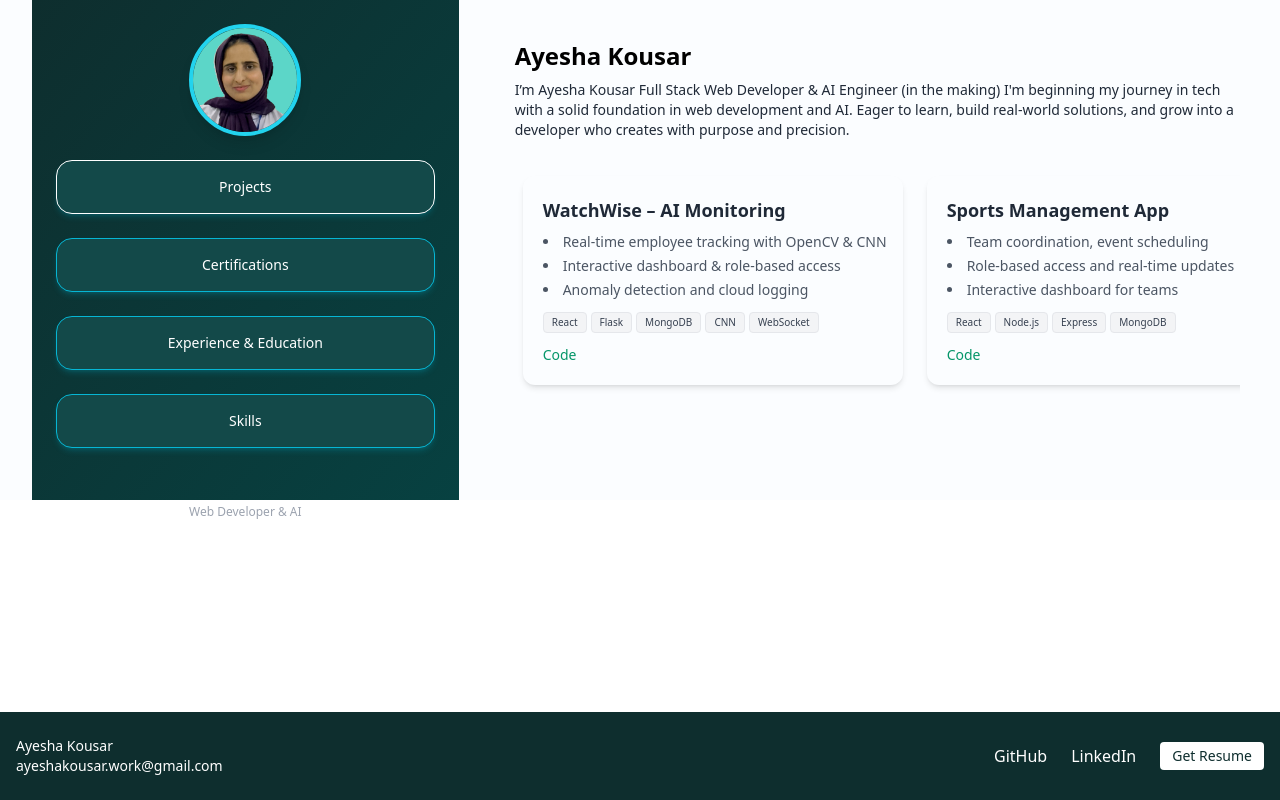
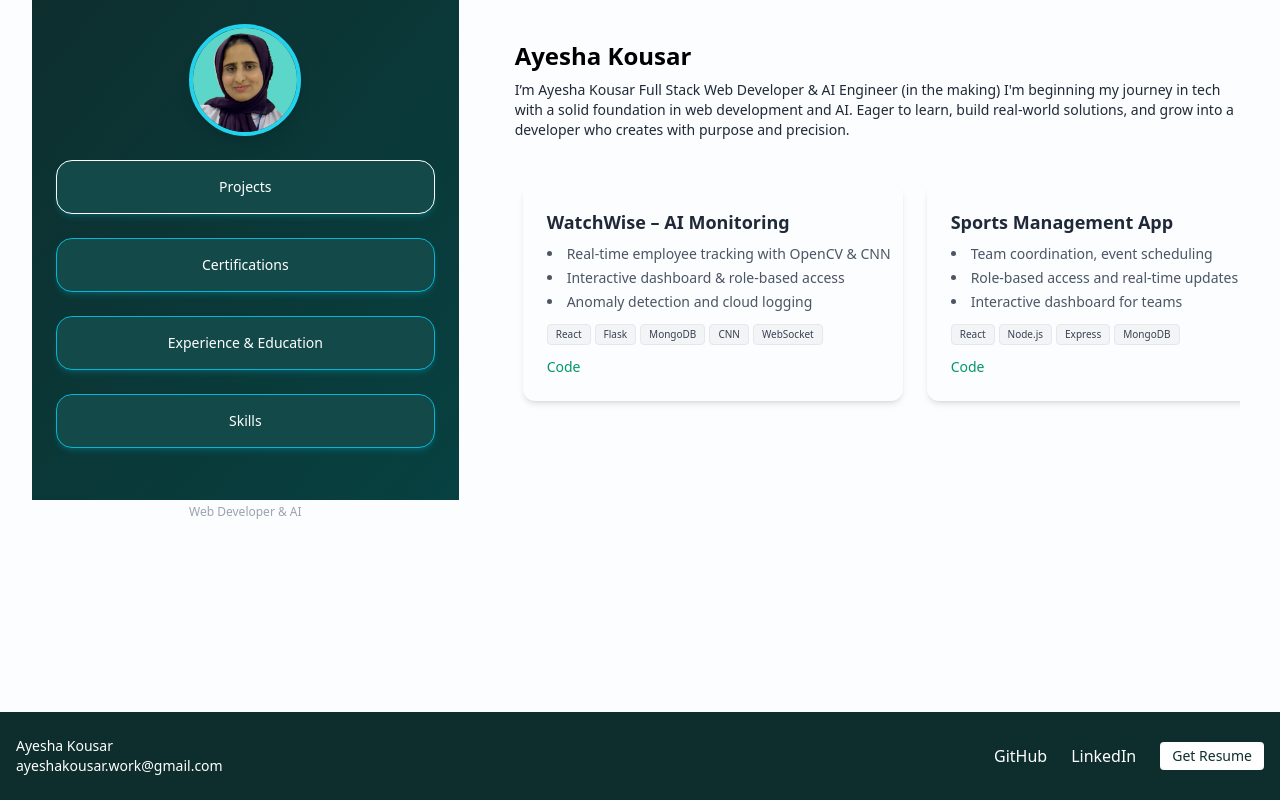
Before and after one commit to ayeshakousar-work/Portfolio, a React (Create React App) app: page / in a window 1280 px wide. Built offline with nearby package versions, Linux system fonts and the light colour scheme.

Commit message:
Slight changes

```diff
--- a/src/App.css
+++ b/src/App.css
@@ -6,12 +6,14 @@ html, body, #root {
   overflow-y: auto;
   overflow-x: hidden;
   box-sizing: border-box;
+  background-color: #fbfdff;
 }
 
 body {
   display: flex;
   flex-direction: column;
 }
+
 
 
 
--- a/src/front.jsx
+++ b/src/front.jsx
@@ -17,7 +17,7 @@ const PortfolioPage = () => {
       case "Projects":
         return (
           <div className="bg-[#fbfdff] relative overflow-x-auto no-scrollbar max-h-[calc(120vh-200px)]">
-            <div className="flex gap-6 py-4 whitespace-nowrap overflow-x-auto no-scrollbar px-2">
+            <div className="flex gap-6 py-6 whitespace-nowrap overflow-x-auto no-scrollbar px-2">
 
               {[
                 {
@@ -56,7 +56,7 @@ const PortfolioPage = () => {
               ].map((proj, idx) => (
                 <div
                   key={idx}
-                  className="inline-block w-[90vw] sm:w-[320px] md:w-[360px] lg:w-[380px] bg-[#fbfdff] rounded-xl shadow-md hover:shadow-xl p-5 transition-all"
+                  className="inline-block w-[90vw] sm:w-[320px] md:w-[360px] lg:w-[380px] bg-[#fbfdff] rounded-xl shadow-md hover:shadow-xl p-6 transition-all"
                 >
                   <h3 className="text-lg font-semibold text-gray-800">{proj.title}</h3>
                   <ul className="text-sm text-gray-600 mt-2 space-y-1 list-disc list-inside">
```
